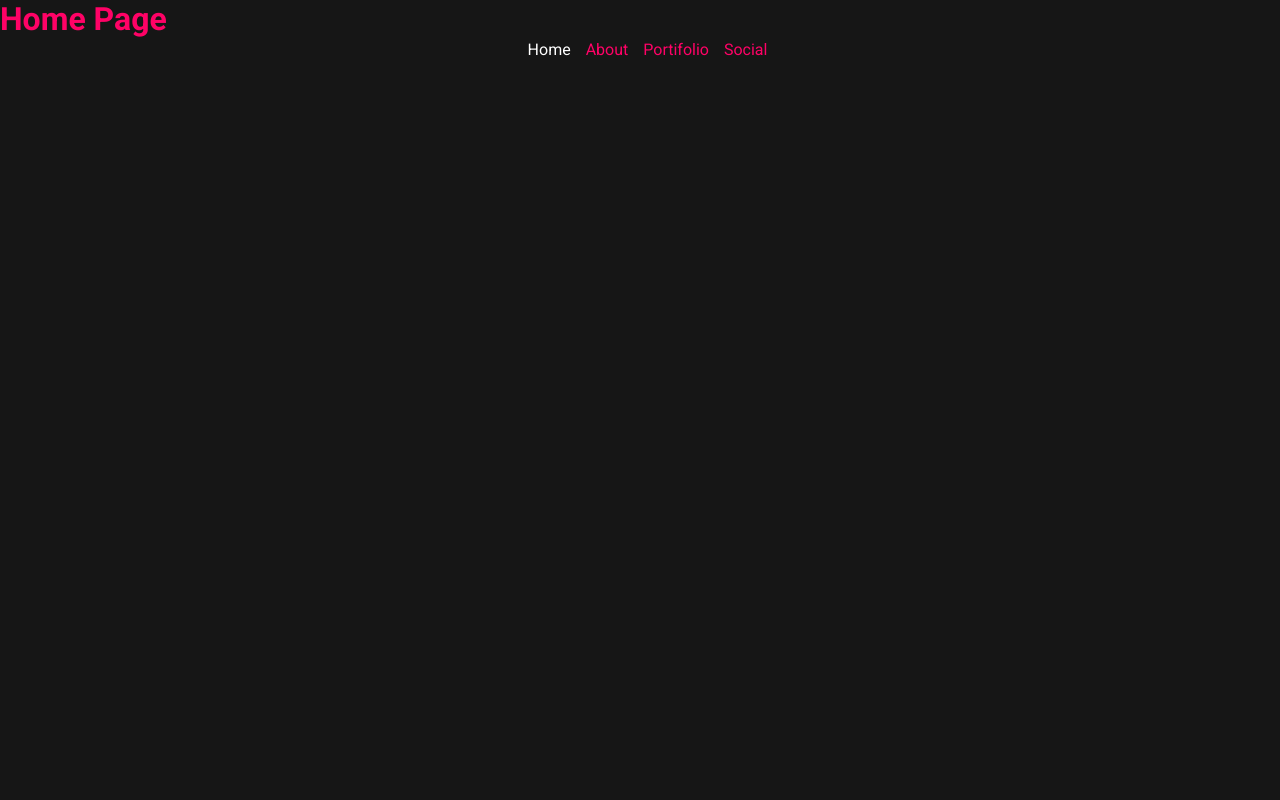
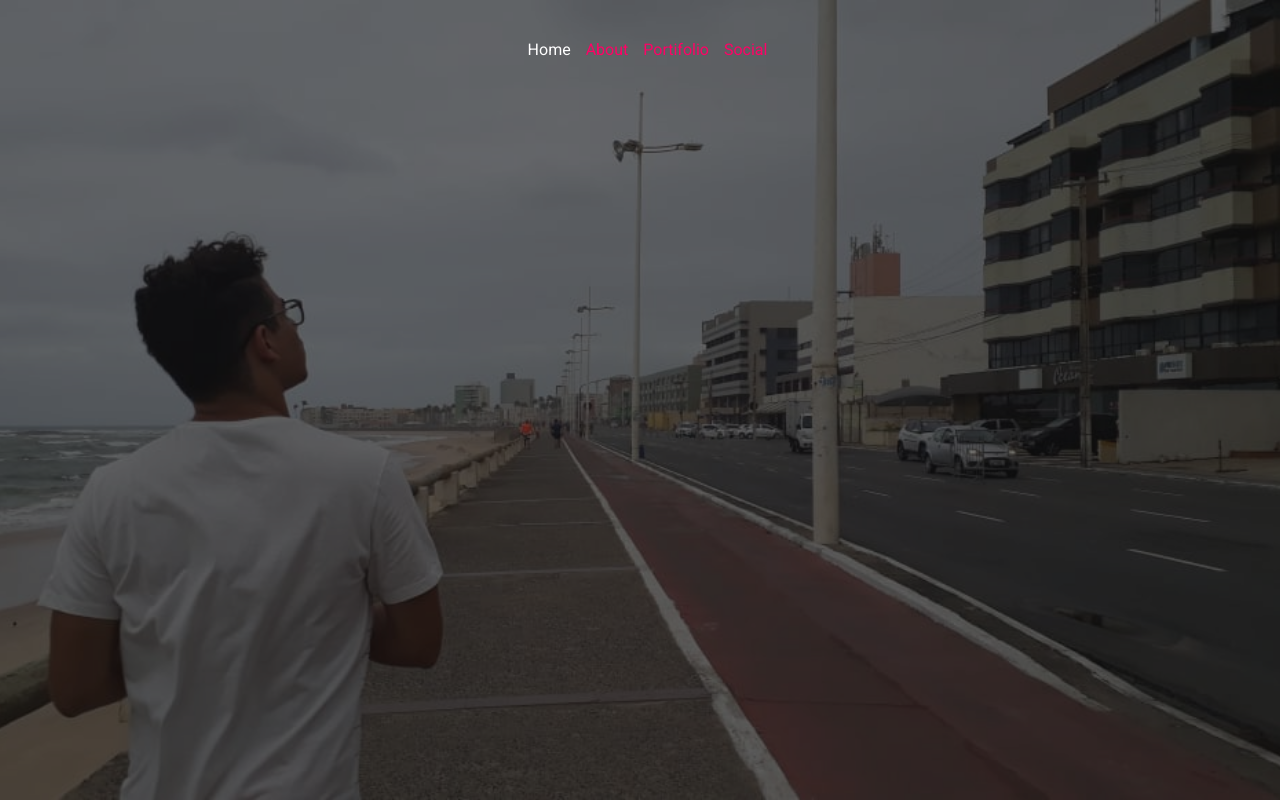
Before and after one commit to brunosana/personal-site, a React (Create React App) app: page / in a window 1280 px wide. Built offline with nearby package versions, Linux system fonts and the light colour scheme.

Commit message:
feat: Create HomePage

```diff
--- a/src/pages/Home/index.tsx
+++ b/src/pages/Home/index.tsx
@@ -1,11 +1,10 @@
 import React from 'react';
 
+import { Background } from './styles'
 
 const Home: React.FC = () => {
     return (
-        <>
-            <h1>Home Page</h1>
-        </>
+        <Background />
     )
 }
 
--- /dev/null
+++ b/src/pages/Home/styles.ts
@@ -0,0 +1,26 @@
+import styled from 'styled-components';
+
+import pageLoginBackground from '../../assets/homeBackground.jpg';
+
+export const Background = styled.div`
+    width: 100vw;
+    height: 100vh;
+    flex: 1;
+    background: url(${pageLoginBackground}) no-repeat center;
+    background-size: cover;
+    opacity: 0.4;
+    animation: in 3s;
+    animation-timing-function: cubic-bezier(0.075, 0.82, 0.165, 1);
+
+    @keyframes in {
+        from {
+            transform: scale(1.1, 1.1);
+            opacity: 0.65;
+        }
+        to {
+            transform: scale(1, 1);
+            opacity: 0.4;
+        }
+    }
+
+`;
```
